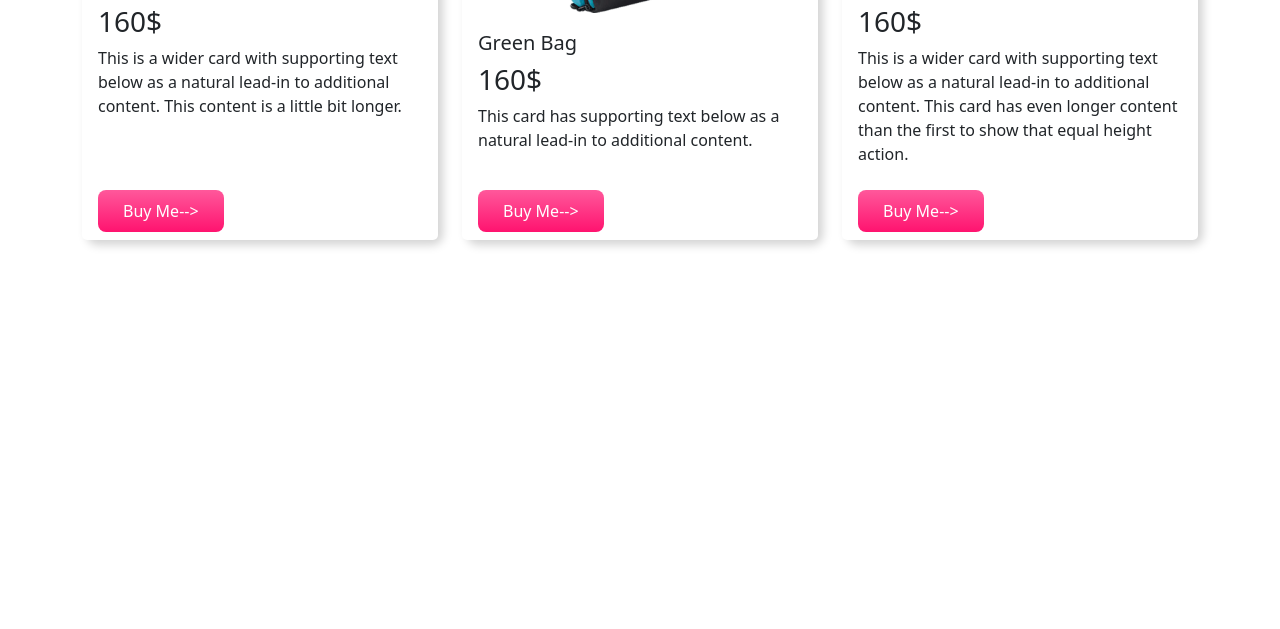
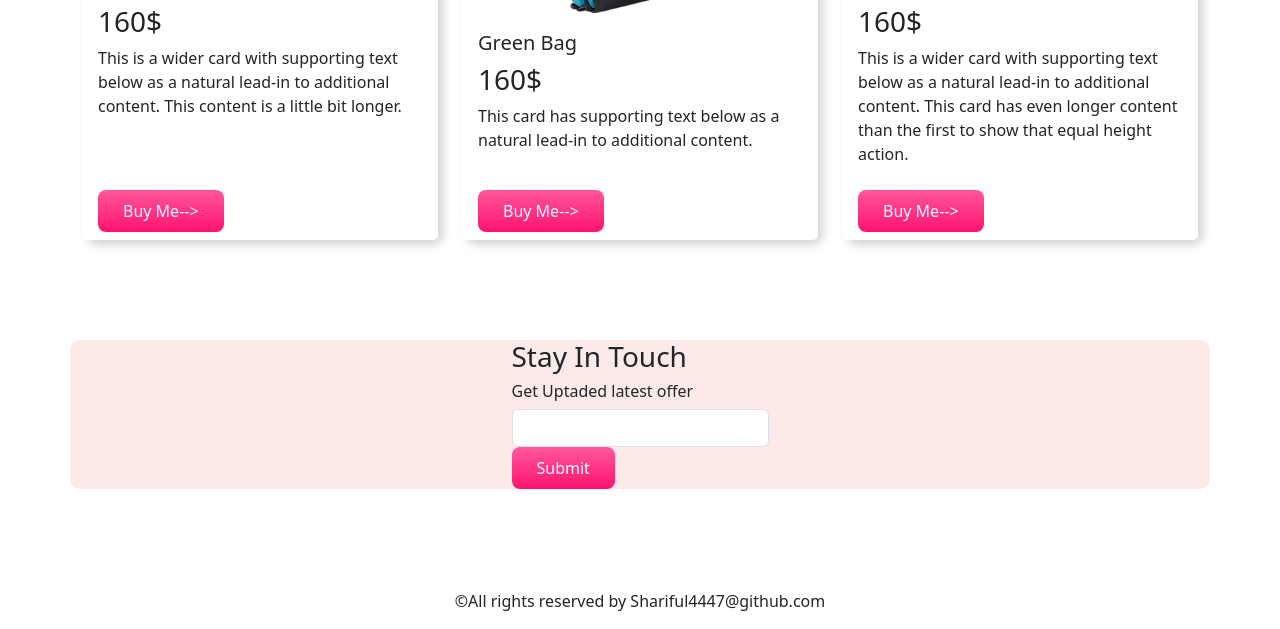
Before and after one commit to Shariful4447/panda-commerce, a plain HTML site: page index.html in a window 1280 px wide. Shown: the part 1906-2535 px from the top of the page. Before the commit the page ends 2246 px from the top, so only its background shows below. Drawn offline with nearby package versions, Linux system fonts and the light colour scheme.

Commit message:
Done Website by Bootstrap

```diff
--- a/index.html
+++ b/index.html
@@ -29,7 +29,7 @@
                     <a class="nav-link" href="#Backpack">Backpack</a>
                   </li>
                   <li class="nav-item">
-                    <a class="nav-link" href="#Contact_us">Contact us</a>
+                    <a class="nav-link" href="#Subscribe">Contact us</a>
                   </li>
                 </ul>
               </div>
@@ -213,7 +213,21 @@
                 </div>
               </div>
             </div>
-          </div>
+        </div>
+    </div>
+    <div class="container d-flex align-items-center justify-content-center orange-bg" id="Subscribe">
+        <div>
+            <h3>Stay In Touch</h3>
+            <h6>Get Uptaded latest offer</h6>
+            <input class="form-control" type="text">
+            <button class="buy-now-button">Submit</button>
+
+        </div>
+
+  </div>
+  <footer><p>©All rights reserved by Shariful4447@github.com </p></footer>
+
+
 
 
 
--- a/style.css
+++ b/style.css
@@ -48,3 +48,9 @@
     background-color: white;
     border-top: none;
 }
+#subscribe{
+    height: 300px;
+}
+footer{
+    text-align: center;
+}
```
Also changed, not shown: 1 other file.
